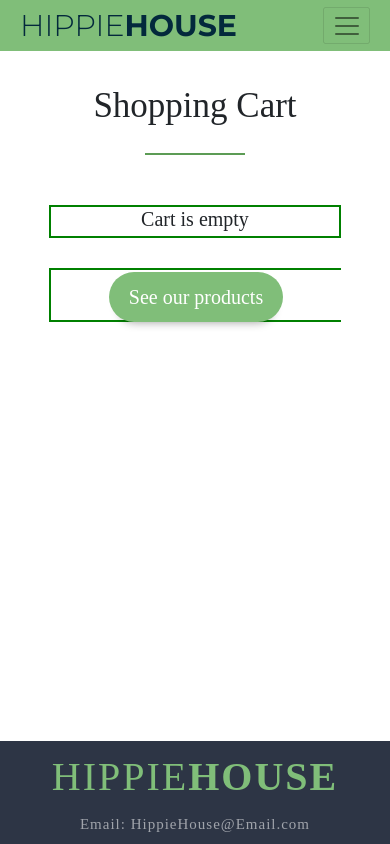
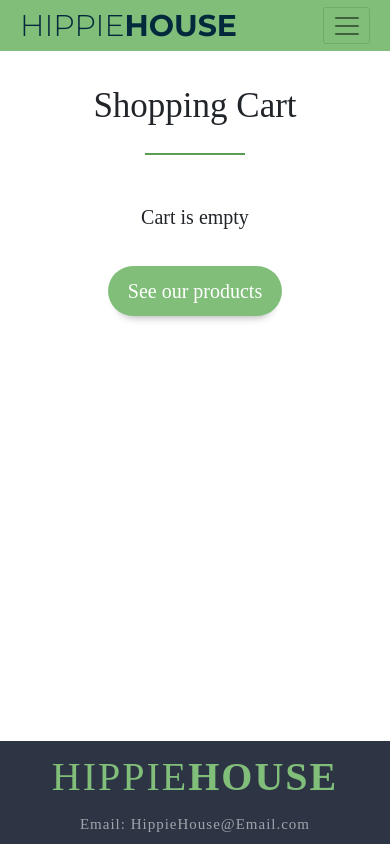
Before and after one commit to AaronMacken/e-Commerce-Front, a React (Create React App) app: page /Cart in a window 390 px wide. Shown: the top 844 px of the page. Built offline with nearby package versions, Linux system fonts and the light colour scheme; a web font is replaced by a local one; what google-maps-react would draw is missing.

Commit message:
Fix outline bug on cart page

```diff
--- a/src/containers/Cart/Cart.css
+++ b/src/containers/Cart/Cart.css
@@ -85,11 +85,15 @@
     max-height: initial;
   }
 
+  .cart-col-small {
+    margin-bottom: 3rem;
+    overflow: initial;
+    max-height: initial;
+  }
   .cart-col {
     margin-bottom: 3rem;
     overflow: initial;
     max-height: initial;
-
     border: 2px solid green;
   }
 }
--- a/src/containers/Cart/Cart.js
+++ b/src/containers/Cart/Cart.js
@@ -32,9 +32,6 @@ class Cart extends Component {
     this.setState({ isDesktop: window.innerWidth > 975 });
   }
 
-
-
-
   getOrderString(reduxState) {
     let orderItems = reduxState.map((item, index) => {
       return `${item.title} x${item.qty}`
@@ -64,7 +61,7 @@ class Cart extends Component {
       />
     ));
 
-    let emptyCartComponent =
+    let emptyCartComponentBig =
       <div className="cart-page">
         <Title text={"Shopping Cart"} />
         <div className="cart-col-wrapper">
@@ -72,6 +69,21 @@ class Cart extends Component {
             <h2>Cart is empty</h2>
           </div>
           <div className="cart-col">
+            <Link to="/Products" style={{ textDecoration: "none" }}>
+              <LandingButton text="See our products"></LandingButton>
+            </Link>
+          </div>
+        </div>
+      </div>
+
+    let emptyCartComponentSmall =
+      <div className="cart-page">
+        <Title text={"Shopping Cart"} />
+        <div className="cart-col-wrapper">
+          <div className="cart-col-small">
+            <h2>Cart is empty</h2>
+          </div>
+          <div className="cart-col-small">
             <Link to="/Products" style={{ textDecoration: "none" }}>
               <LandingButton text="See our products"></LandingButton>
             </Link>
@@ -160,13 +172,13 @@ class Cart extends Component {
 
     if (isDesktop) {
       if (this.props.checkoutItems.length < 1) {
-        return (emptyCartComponent)
+        return (emptyCartComponentBig)
       } else {
         return (fullCartComponentBig)
       }
     } else {
       if (this.props.checkoutItems.length < 1) {
-        return (emptyCartComponent)
+        return (emptyCartComponentSmall)
       } else {
         return (fullCartComponentSmall)
       }
```
